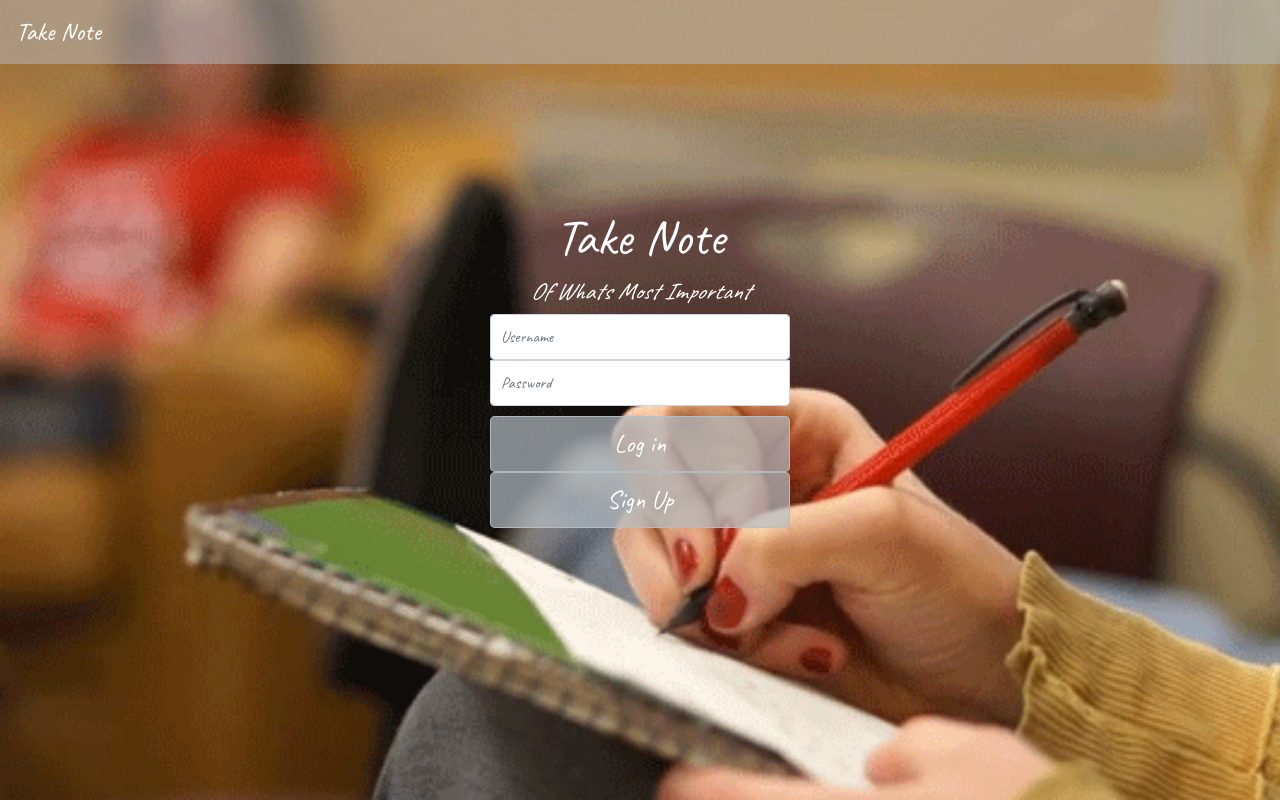
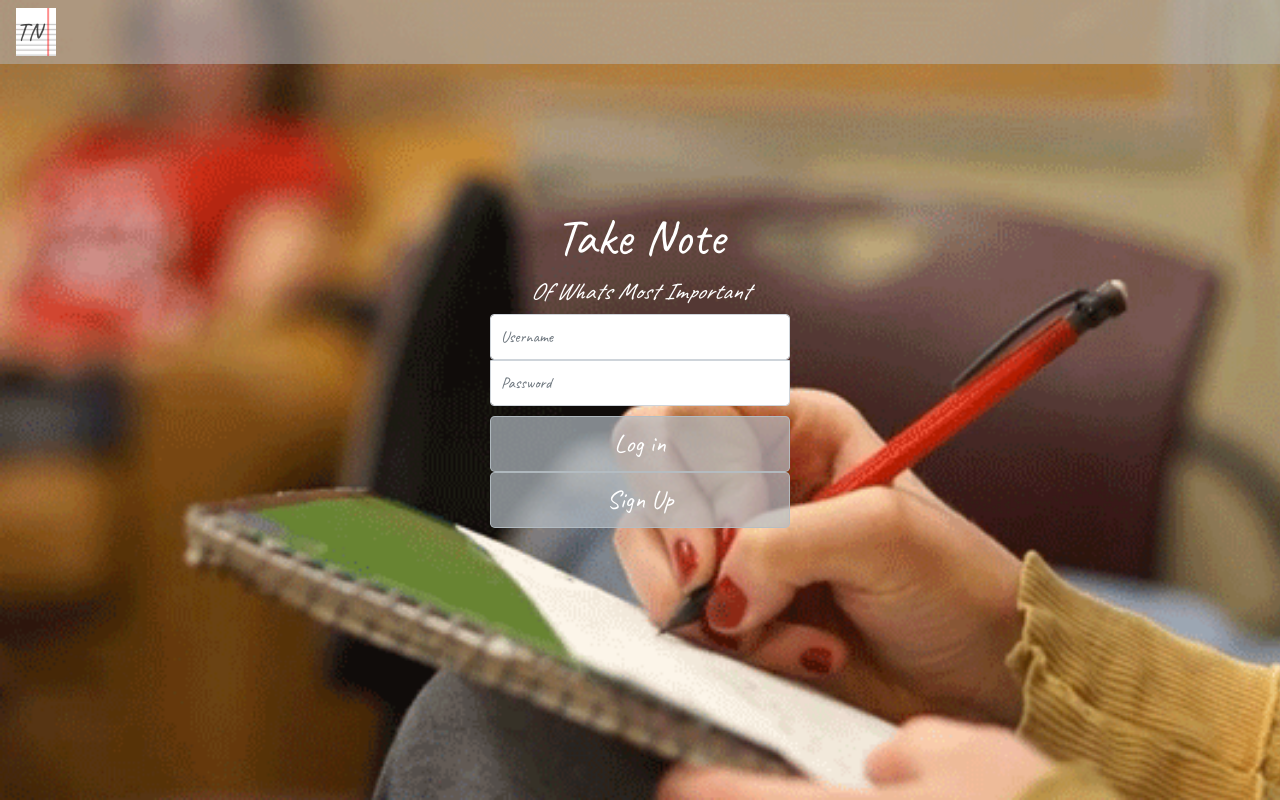
Before and after one commit to clueking1/take-note, a React (Create React App) app in the folder client/: page / in a window 1280 px wide. Built offline with nearby package versions, Linux system fonts and the light colour scheme.

Commit message:
added logo in nav bar

```diff
--- a/client/src/components/navBar.js
+++ b/client/src/components/navBar.js
@@ -2,10 +2,13 @@ import React from 'react'
 
 function Navbar () {
     return (
-        <nav className="navbar navbar-expand-sm navbar-dark">
-            <a className="navbar-brand" href="/">Take Note</a>
+        <nav className="navbar navbar-expand-sm">
+            <a className="navbar-brand" href="/">
+                TN
+            </a>
             <button className="navbar-toggler" type="button" data-toggle="collapse" data-target="#navbarsExample03" aria-controls="navbarsExample03" aria-expanded="false" aria-label="Toggle navigation">
             <span className="navbar-toggler-icon"></span>
+
             </button>
         </nav>
     )
--- a/client/src/login.css
+++ b/client/src/login.css
@@ -52,11 +52,23 @@ body {
   .navbar {
     background-color: #b5bdc47e;
     border-color: #3e5569e8;
+    color: #000000b2;
 
   }
   .navbar-brand {
     font-size: 1.6em;
+    color: #000000b2;
+    background-image: url('./imgs/TakeNoteLogo.jpg');
+    width: 40px;
+
   }
+
+  .navbar-dark {
+    color: #000000b2;
+  }
+
+
+
   .btn:hover {
     background-color: #6e7e8d8a;
     border-color: #3e55698a;
```
Also changed, not shown: client/src/imgs/TakeNoteLogo.jpg (added).
